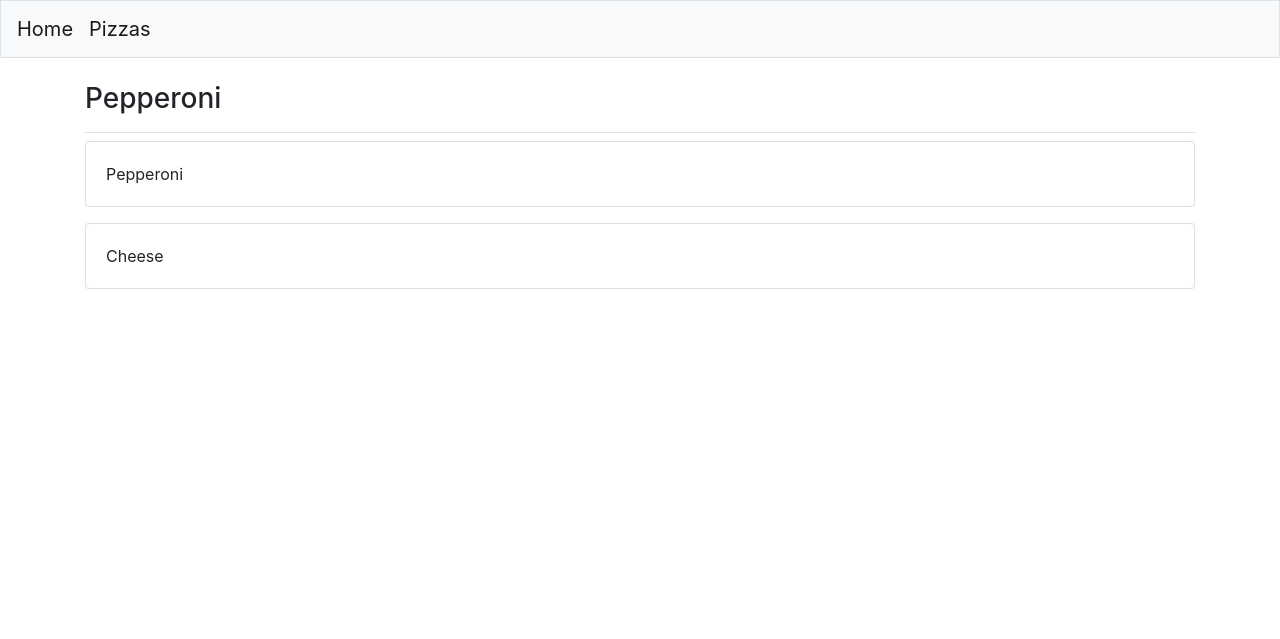
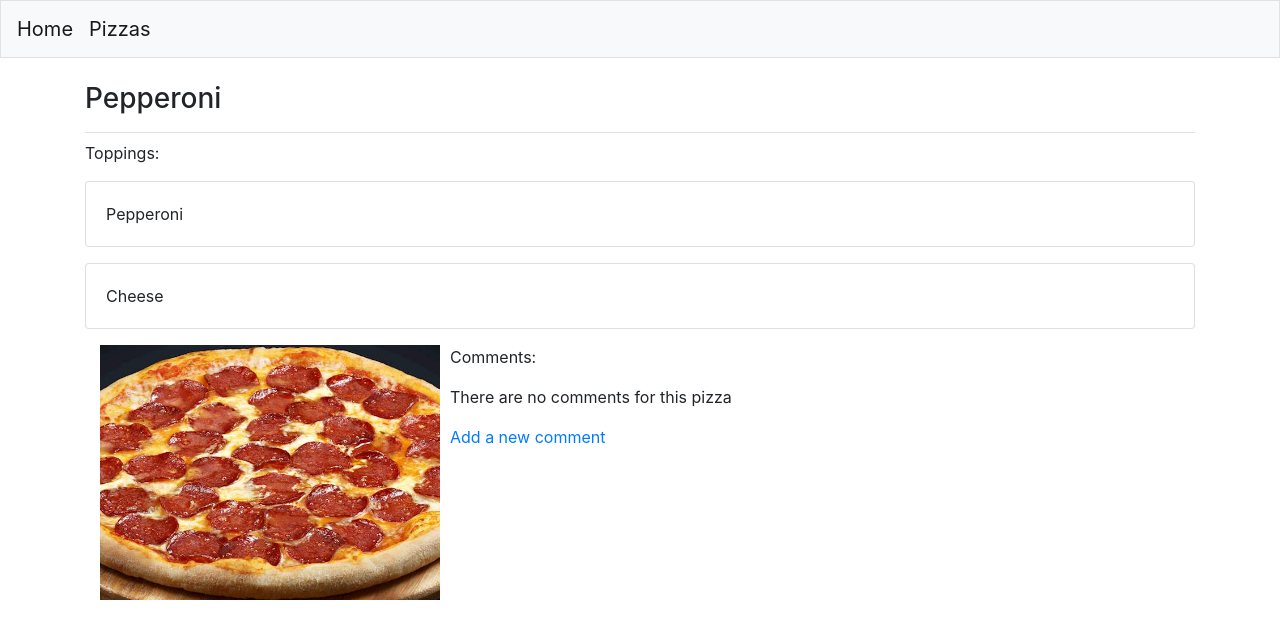
Before and after one commit to triplowe/PizzeriaProject, a Django app: page /pizzas/1/ in a window 1280 px wide. Shown: the top 639 px of the page. Run offline with Django 3.2, Linux system fonts and the light colour scheme; data comes from the database, SQL or seed files in the repository; both versions use the stored data as it was after the commit; some libraries are stand-ins or nearby versions.

Commit message:
added a comment section to the pizza page and then added pictures to the pizza page as well

```diff
--- a/MainApp/admin.py
+++ b/MainApp/admin.py
@@ -3,6 +3,10 @@ from django.contrib import admin
 # Register your models here.
 from .models import Pizza
 from .models import Topping
+from .models import Comment
+from .models import Image
 
 admin.site.register(Pizza)
 admin.site.register(Topping)
+admin.site.register(Comment)
+admin.site.register(Image)
--- a/MainApp/models.py
+++ b/MainApp/models.py
@@ -18,3 +18,18 @@ class Topping(models.Model):
 
     def __str__(self):
         return self.name
+
+class Comment(models.Model):
+    pizza = models.ForeignKey(Pizza, on_delete=models.CASCADE)
+    comment = models.TextField()
+    date_added = models.DateTimeField(auto_now_add=True)
+
+    class Meta:
+        verbose_name_plural = 'Comments'
+
+    def __str__(self):
+        return f"{self.comment[:200]}"
+
+class Image(models.Model):
+    pizza = models.ForeignKey(Pizza, on_delete=models.CASCADE)
+    image = models.ImageField(upload_to='images/')
--- a/MainApp/templates/mainapp/index.html
+++ b/MainApp/templates/mainapp/index.html
@@ -2,8 +2,8 @@
 
 {% block page_header %}
 <div class="jumbotron">
-    <h1 class="display-4">Pizzeria Pizza</h1>
-    <p class="lead">Welcome to Pizzeria Pizza!</p>
+    <h1 class="display-4">Trip's Premier Pizza</h1>
+    <p class="lead">Welcome to Trip's Premier Pizza!</p>
     <hr class="my-4">
     <p>Select Pizzas below to view all available Pizzas</p>
     <p class="lead">
--- a/MainApp/templates/mainapp/pizza.html
+++ b/MainApp/templates/mainapp/pizza.html
@@ -5,6 +5,7 @@
 {% endblock page_header %}
 
 {% block content %}
+    <p>Toppings: </p>
     {% for t in toppings %}
         <div class="card mb-3">
             <div class="card-body">
@@ -14,4 +15,27 @@
     {% empty %}
         <p>There are no toppings for this pizza</p>
     {% endfor %}
+
+    {% for i in image %}
+        <div class="col-md-4">
+                <img src="{{  i.image.url  }}" class="img-responsive" style="width: 100%; float: left; margin-right: 10px;" />
+        </div>
+    {% empty %}
+        <p>There is no image for this pizza</p>
+    {% endfor %}
+
+    <p>Comments: </p>
+
+    {% for c in comments %}
+        <div class="card mb-3">
+            <div class="card-body">
+                {{ c|linebreaks }}
+            </div>
+        </div>
+    {% empty %}
+        <p>There are no comments for this pizza</p>
+    {% endfor %}
+
+    <p></p><a href="{% url 'MainApp:comment' pizza.id %}">Add a new comment</a></p>
+
 {% endblock content %}
--- a/MainApp/templates/mainapp/pizzas.html
+++ b/MainApp/templates/mainapp/pizzas.html
@@ -1,7 +1,7 @@
 {% extends "MainApp/base.html" %}
 
 {% block page_header %}
-<h1>Pizzeria's Pizzas</h1>
+<h1>Trip's Premier Pizzas</h1>
 {% endblock page_header %}
 
 {% block content %}
--- a/MainApp/urls.py
+++ b/MainApp/urls.py
@@ -1,5 +1,6 @@
 from django.urls import path
-
+from django.conf import settings
+from django.conf.urls.static import static
 from . import views
 
 app_name = 'MainApp'
@@ -7,5 +8,6 @@ app_name = 'MainApp'
 urlpatterns = [
     path('', views.index, name='index'),
     path('pizzas', views.pizzas, name='pizzas'),
-    path('pizzas/<int:pizza_id>/', views.pizza, name='pizza' )
+    path('pizzas/<int:pizza_id>/', views.pizza, name='pizza' ),
+    path('comment/<int:pizza_id>/',views.comment, name='comment'),
 ]
--- a/MainApp/views.py
+++ b/MainApp/views.py
@@ -1,5 +1,6 @@
-from django.shortcuts import render
-from .models import Pizza, Topping
+from django.shortcuts import render, redirect
+from .forms import CommentForm
+from .models import Pizza, Topping, Comment, Image
 
 # Create your views here.
 def index(request):
@@ -15,5 +16,25 @@ def pizzas(request):
 def pizza(request, pizza_id):
     pizza = Pizza.objects.get(id=pizza_id)
     toppings = pizza.topping_set.all()
-    context = {'pizza':pizza, 'toppings':toppings}
+    comments = pizza.comment_set.all()
+    if request.method == 'GET':
+        image = pizza.image_set.all()
+    context = {'pizza':pizza, 'toppings':toppings, 'comments':comments, 'image':image}
     return render(request, 'MainApp/pizza.html', context)
+
+def comment(request, pizza_id):
+    pizza = Pizza.objects.get(id=pizza_id)
+    if request.method != 'POST':
+        form = CommentForm()
+    else:
+        form = CommentForm(data=request.POST)
+
+        if form.is_valid():
+            comment = form.save(commit=False)
+            comment.pizza = pizza
+            comment.save()
+
+            return redirect('MainApp:pizza', pizza_id=pizza_id)
+
+    context = {'form':form, 'pizza':pizza}
+    return render(request, 'MainApp/comment.html', context)
--- a/pizzeria/settings.py
+++ b/pizzeria/settings.py
@@ -124,3 +124,5 @@ USE_TZ = True
 # https://docs.djangoproject.com/en/3.0/howto/static-files/
 
 STATIC_URL = '/static/'
+MEDIA_ROOT =  os.path.join(BASE_DIR, 'media')
+MEDIA_URL = '/media/'
--- a/pizzeria/urls.py
+++ b/pizzeria/urls.py
@@ -15,8 +15,13 @@ Including another URLconf
 """
 from django.contrib import admin
 from django.urls import path, include
+from django.conf import settings
+from django.conf.urls.static import static
 
 urlpatterns = [
     path('admin/', admin.site.urls),
     path('',include('MainApp.urls')),
 ]
+
+if settings.DEBUG:
+    urlpatterns += static(settings.MEDIA_URL, document_root=settings.MEDIA_ROOT)
```
Also changed, not shown: MainApp/forms.py (added, +8 -0 lines), MainApp/templates/mainapp/comment.html (added, +12 -0 lines), MainApp/migrations/0003_comment.py (added), MainApp/migrations/0004_image.py (added), db.sqlite3, media/images/CheesePizza.jpg (added), media/images/HawaiinPizza.jpg (added), media/images/MeatLoversPizza.jpg (added), media/images/PepporoniPizza.jpg (added).
